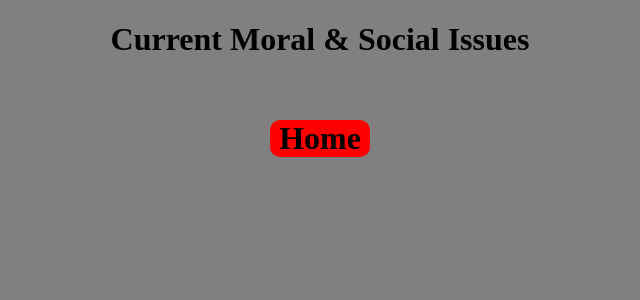
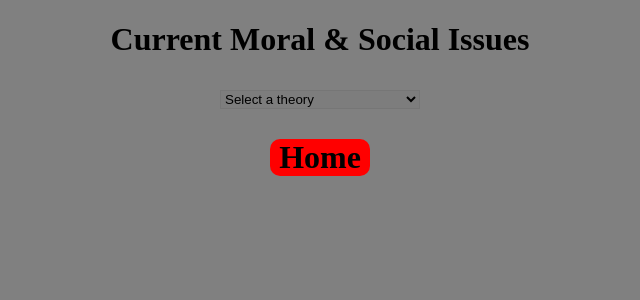
Before and after one commit to malikDev2/CMSI_Site, a React (Vite) app: page /theories in a window 1280 px wide. Shown: the top 300 px of the page, without its empty margins (320-960 px from the left). Built offline with nearby package versions, Linux system fonts and the light colour scheme.

Commit message:
started theory cards

```diff
--- a/src/App.jsx
+++ b/src/App.jsx
@@ -20,6 +20,7 @@ function App() {
     </Routes>
   </BrowserRouter>
     </>
+
   )
 }
 
--- a/src/theories.jsx
+++ b/src/theories.jsx
@@ -1,9 +1,31 @@
 import { Link } from 'react-router-dom';
+import { useState } from 'react';
+import './App.css';
+import Card2 from './card2.jsx';
+import images from './images.jsx';
+
+
 function Theories(){
+    // useState to change selected theory
+    const [ selectedTheory, setSelectedTheory] = useState('');
+
+    const handleSelectChange = (e) => {
+    setSelectedTheory(e.target.value);
+    }
+
     return(<>
+    <div className="theories">
+        <select name="theo" id="theorySelector" className="selector" onChange={handleSelectChange}>
+            <option value="">Select a theory</option>
+            <option value="Util">Utilitarianism</option>
+            <option value="Raw">Rawls theory of justice</option>
+            <option value="Norm">Normative Theories</option>
+            <option value="SCT">Social Contract Theory</option>
+        </select>
     <Link to='/' className='homeButton'>
         <h1>Home</h1>
     </Link>
+    </div>
         </>);
 }
 
```
